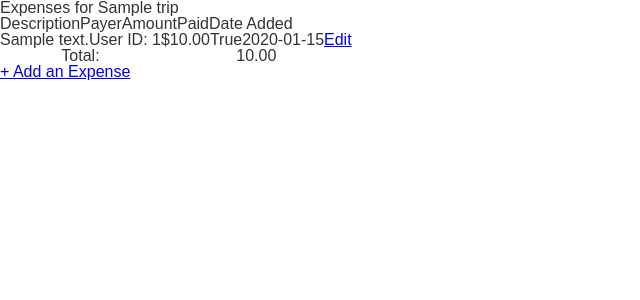
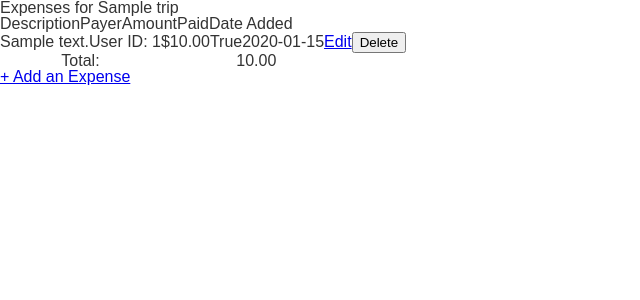
Before and after one commit to CdreKaputt/CSPB-3308-Team-4-Project, a Flask app: page /expenses/1 in a window 1280 px wide. Shown: the part 65-365 px from the top of the page, without its empty margins (0-640 px from the left). Run offline with Flask 3, Linux system fonts and the light colour scheme; tables that the repository leaves empty hold one stand-in row (values such as "Sample post"); some libraries are stand-ins or nearby versions.

Commit message:
Add expense delete route and button on expenses list. Future edit, restrict expense_indexes from displaying for users not a member of a trip

```diff
--- a/backend/app/routes/expense_routes.py
+++ b/backend/app/routes/expense_routes.py
@@ -77,3 +77,16 @@ def edit_expense(expense_id):
 
     trip = db.session.get(Trip, expense.trip_id)
     return render_template('edit_expense_form.html', expense=expense, trip=trip)
+
+@expenses_bp.route('/delete/<int:expense_id>', methods=['POST'])
+def delete_expense(expense_id):
+    expense = db.session.get(Expense, expense_id)
+    if not expense:
+        abort(404)
+
+    trip_id = expense.trip_id
+
+    db.session.delete(expense)
+    db.session.commit()
+
+    return redirect(url_for('expenses.trip_expenses', trip_id=trip_id))
--- a/backend/app/templates/expenses_index.html
+++ b/backend/app/templates/expenses_index.html
@@ -24,6 +24,15 @@
                 <td>{{ exp.is_paid }}</td>
                 <td>{{ exp.created_at.strftime('%Y-%m-%d') }}</td>
                 <td><a href="{{ url_for('expenses.edit_expense', expense_id=exp.id)}}">Edit</a></td>
+                <td>
+                    <form
+                        method="POST"
+                        action="{{ url_for('expenses.delete_expense', expense_id=exp.id) }}"
+                        onsubmit="return confirm('Are you sure you want to delete this expense?')">
+                        <input type="hidden" name="csrf_token" value="{{ csrf_token() }}">
+                        <button type="submit">Delete</button>
+                    </form>
+                </td>
             </tr>
             {% else %}
                 <tr>No expences for this trip yet.</tr>
```
